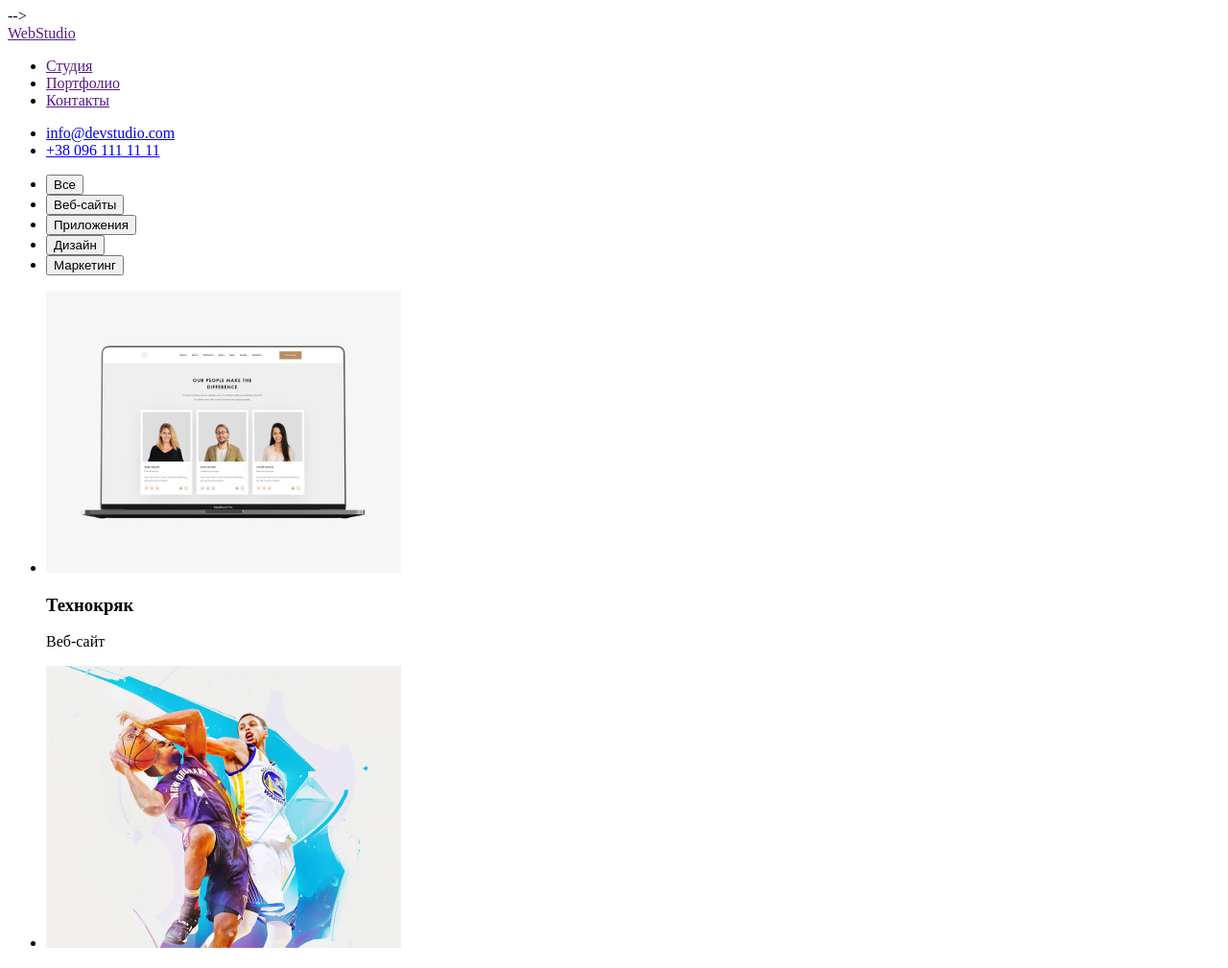
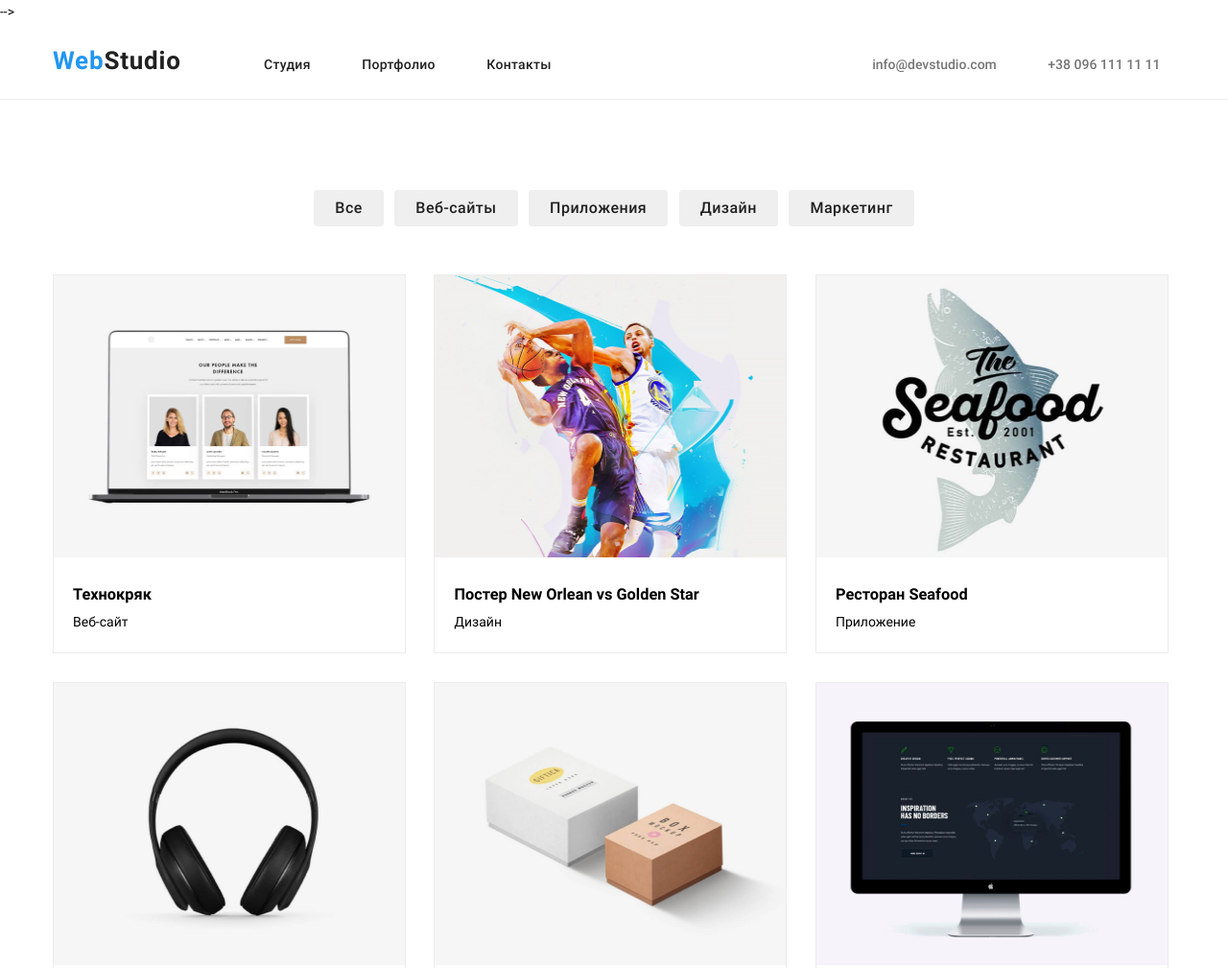
Before and after one commit to AlexHutnick/goit-markup-hw-02, a plain HTML site: page portfolio.html in a window 1280 px wide. Shown: the top 1009 px of the page at 96% size. Drawn offline with Linux system fonts and the light colour scheme.

Commit message:
portfolio page

```diff
--- a/css/styles.css
+++ b/css/styles.css
@@ -37,6 +37,7 @@
 * {
     margin: 0;
     padding: 0;
+    box-sizing: border-box;
 }
 
 :root{
@@ -62,16 +63,31 @@ body {
     font-family: var(--main-font), sans-serif;
     font-size: 14px;
     line-height: 24px;
-    background: #E5E5E5;
+    background: #FFFFFF;
+
 }
+
 header {
-    display: flex;
-    flex-direction: row;
-    justify-content: space-between;
+    border-bottom: 1px solid #ECECEC;
+    margin-bottom: 94px;
+}
+
+.container {
     max-width: 1170px;
     margin: 0 auto;
+
 }
 
+.header-container {
+    padding: 24px 0px;
+}
+.logo-container {
+   margin-right: 83px;
+}
+
+.navigation-container {
+    margin-right: 331px;
+}
 /* common styles */
 .logo {
     text-decoration: none;
@@ -80,9 +96,23 @@ header {
     font-size: 26px;
     line-height: 31px;
     letter-spacing: 0.03em;
-    color: #2196F3;
+    color: #212121;
+}
+.logo-prefix {
+    color: var(--accent-color);
 }
 
+.header-list-item {
+    list-style: none;
+    text-align: center;
+    display: inline-block;
+    margin-right: 50px;
+
+}
+.header-list-item:last-child {
+    margin-right: 0;
+
+}
 .header-link {
     text-decoration: none;
     font-size: 14px;
@@ -90,10 +120,29 @@ header {
     font-weight: 500;
     letter-spacing: 0.02em;
     color: #212121;
+
 }
 
-.header-list li {
+.header-group {
+    display: inline-block;
+}
+
+.header-list {
     list-style: none;
+    text-align: center;
+    display: inline-block;
+}
+
+.header-list-contact:first-child {
+    margin-right: 50px;
+}
+.header-list-contact {
+    display: inline-block;
+}
+
+.top-bar-link:hover,
+.top-bar-link:focus {
+    color: var(--accent-color)
 }
 
 .header-mail, .header-contact {
@@ -103,6 +152,7 @@ header {
     line-height: 16px;
     color: #757575;
     text-decoration: none;
+
 }
 
 .header-mail:hover,
@@ -188,6 +238,7 @@ header {
 .footer {
     background-color: #2F303A;
     font-style: normal;
+    padding: 60px 0;
 }
 
 .adress {
@@ -208,3 +259,71 @@ header {
     letter-spacing: 0.03em;
     color: rgba(255, 255, 255, 0.6);
 }
+
+.main-menu-list {
+    text-align: center;
+    margin: 0 0 50px 0;
+}
+.main-menu-item {
+    display: inline-block;
+    margin-right: 8px;
+}
+.main-menu-item:last-child {
+    margin-right: 0;
+}
+.main-button {
+    font-family: var(--main-font), sans-serif;
+    font-weight: 500;
+    font-size: 16px;
+    line-height: 26px;
+    text-align: center;
+    letter-spacing: 0.03em;
+    cursor: pointer;
+    color: #212121;
+    border: none;
+    padding: 6px 22px;
+    border-radius: 4px;
+}
+.main-button:hover,
+.main-button:focus {
+    background-color: #2196F3;
+    color: #FFFFFF;
+}
+
+.portfolio-menu {
+    list-style: none;
+    padding-bottom: 64px;
+}
+.portfolio-list .portfolio-list-item {
+    display: inline-block;
+    margin-right: 26px;
+    margin-bottom: 30px;
+    padding-bottom: 20px;
+    border: 1px solid #ECECEC;
+    box-sizing: border-box;
+
+}
+.portfolio-list .portfolio-list-item:last-child {
+    margin-right: 0;
+}
+.work-list-title, .work-list-item {
+    padding-left: 20px;
+}
+
+.work-list-title {
+    margin-bottom: 4px;
+}
+.portfolio-list-image {
+    margin-bottom: 20px;
+}
+.footer-list {
+   list-style-type: none;
+}
+
+.footer-logo-postfix {
+    color: #FFFFFF;
+}
+.footer-logo {
+    margin-bottom: 20px;
+    display: block;
+}
--- a/portfolio.css
+++ b/portfolio.css
@@ -1,11 +1,5 @@
-:root {
-    /* fonts */
-    --main-font: "Roboto";
-    --secondary-font: "Raleway";
+/*
 
-    /* colors */
-    --main-light-theme:#F5F4FA;
-}
 body {
     font-family: var(--main-font), sans-serif;
     font-size: 14px;
@@ -112,3 +106,5 @@ header {
     background-color: #2F303A;
     font-style: normal;
 }
+
+ */
--- a/portfolio.html
+++ b/portfolio.html
@@ -15,118 +15,138 @@
     <!-- Fonts end -->
 
     <!-- Custom styles start -->
-    <link rel="stylesheet" href="./styles.portfolio.css">
+    <link rel="stylesheet" href="./css/styles.css">
     <!-- Custom styles end -->
 </head>
 
 <body>
-    <!-- section header -->
     <header class="header">
-        <a class="logo" href="">WebStudio</a>
+        <div class="container header-container">
+            <div class="header-group logo-container ">
+                <a class="logo" href="./index.html"><span class="logo-prefix">Web</span>Studio</a>
+            </div>
+            <div class="header-group navigation-container">
                 <nav class="header-nav">
+                    <div class="header-group">
                         <ul class="header-list">
                             <li class="header-list-item">
-                    <a class="header-link" href="">Студия</a>
+                                <a class="header-link top-bar-link" href="">Студия</a>
                             </li>
                             <li class="header-list-item">
-                    <a class="header-link" href="">Портфолио</a>
+                                <a class="header-link top-bar-link" href="./portfolio.html">Портфолио</a>
                             </li>
                             <li class="header-list-item">
-                    <a class="header-link" href="">Контакты</a>
-                </li>
-            </ul>
-        </nav>
-        <div class="header-group">
-            <ul class="header-list">
-                <li>
-                    <a class="header-mail" href="mailto:info@devstudio.com">info@devstudio.com</a>
-                </li>
-                <li>
-                    <a class="header-contact" href="tel:+380961111111">+38 096 111 11 11</a>
+                                <a class="header-link top-bar-link" href="">Контакты</a>
                             </li>
                         </ul>
                     </div>
+                </nav>
+            </div>
+
+            <div class="header-group">
+                <ul class="header-list">
+                    <li class="header-list-contact">
+                        <a class="header-mail top-bar-link" href="mailto:info@devstudio.com">info@devstudio.com</a>
+                    </li>
+                    <li class="header-list-contact">
+                        <a class="header-contact top-bar-link" href="tel:+380961111111">+38 096 111 11 11</a>
+                    </li>
+                </ul>
+            </div>
+        </div>
+
     </header>
 
     <!-- main content -->
     <main>
         <section class="main">
-            <ul>
-                <li>
+            <ul class="main-menu-list">
+                <li class="main-menu-item">
                     <button type="button" class="main-button">Все</button>
                 </li>
-                <li>
+                <li class="main-menu-item">
                     <button type="button" class="main-button">Веб-сайты</button>
                 </li>
-                <li>
+                <li class="main-menu-item">
                     <button type="button" class="main-button">Приложения</button>
                 </li>
-                <li>
+                <li class="main-menu-item">
                     <button type="button" class="main-button">Дизайн</button>
                 </li>
-                <li>
+                <li class="main-menu-item">
                     <button type="button" class="main-button">Маркетинг</button>
                 </li>
             </ul>
         </section>
 
-        <section>
-            <ul>
-                <li>
-                    <img src="./goit-markup-hw-02/images/portfolio/tehnokrjak.jpg.jpg" alt="веб-сайт" width="370px"
-                        height="294px">
+        <section class="portfolio">
+            <div class="container">
+                <ul class="portfolio-menu">
+                    <div class="portfolio-list">
+                        <li class="portfolio-list-item">
+                            <img class="portfolio-list-image" src="./images/portfolio/tehnokrjak.jpg" alt="веб-сайт"
+                                width="366px" height="294px">
                             <h3 class="work-list-title">Технокряк</h3>
                             <p class="work-list-item">Веб-сайт</p>
                         </li>
-                <li>
-                    <img src="./goit-markup-hw-02/images/portfolio/poster.jpg.jpg" alt="постер баскетболл" width="370px"
-                        height="294px">
+                        <li class="portfolio-list-item">
+                            <img class="portfolio-list-image" src="./images/portfolio/poster.jpg"
+                                alt="постер баскетболл" width="366px" height="294px">
                             <h3 class="work-list-title">Постер New Orlean vs Golden Star</h3>
                             <p class="work-list-item">Дизайн</p>
                         </li>
-                <li>
-                    <img src="./goit-markup-hw-02/images/portfolio/restoran.jpg.jpg" alt="ресторан морепродуктов"
-                        width="370px" height="294px">
+                        <li class="portfolio-list-item">
+                            <img class="portfolio-list-image" src="./images/portfolio/restoran.jpg"
+                                alt="ресторан морепродуктов" width="366px" height="294px">
                             <h3 class="work-list-title">Ресторан Seafood</h3>
                             <p class="work-list-item">Приложение</p>
                         </li>
-                <li>
-                    <img src="./goit-markup-hw-02/images/portfolio/prime.jpg.png" alt="наушники" width="370px"
-                        height="294px">
+                    </div>
+
+                    <div class="portfolio-list">
+                        <li class="portfolio-list-item">
+                            <img class="portfolio-list-image" src="./images/portfolio/prime.jpg" alt="наушники"
+                                width="366px" height="294px">
                             <h3 class="work-list-title">Проект Prime</h3>
                             <p class="work-list-item">Маркетинг</p>
                         </li>
-                <li>
-                    <img src="./goit-markup-hw-02/images/portfolio/boxes.jpg.jpg" alt="коробки" width="370px"
-                        height="294px">
+                        <li class="portfolio-list-item">
+                            <img class="portfolio-list-image" src="./images/portfolio/boxes.jpg" alt="коробки"
+                                width="366px" height="294px">
                             <h3 class="work-list-title">Проект Boxes</h3>
                             <p class="work-list-item">Приложение</p>
                         </li>
-                <li>
-                    <img src="./goit-markup-hw-02/images/portfolio/inspiration.jpg.jpg" alt="монитор" width="370px"
-                        height="294px">
+                        <li class="portfolio-list-item">
+                            <img class="portfolio-list-image" src="./images/portfolio/inspiration.jpg" alt="монитор"
+                                width="366px" height="294px">
                             <h3 class="work-list-title">Inspiration has no Borders</h3>
                             <p class="work-list-item">Веб-сайт</p>
                         </li>
-                <li>
-                    <img src="./goit-markup-hw-02/images/portfolio/izdanie.jpg.jpg" alt="дизайн книг" width="370px"
-                        height="294px">
+                    </div>
+
+                    <div class="portfolio-list">
+                        <li class="portfolio-list-item">
+                            <img class="portfolio-list-image" src="./images/portfolio/izdanie.jpg" alt="дизайн книг"
+                                width="366px" height="294px">
                             <h3 class="work-list-title">Издание Limited Edition</h3>
                             <p class="work-list-item">Дизайн</p>
                         </li>
-                <li>
-                    <img src="./goit-markup-hw-02/images/portfolio/proekt.jpg.jpg" alt="брелок маркетинг" width="370px"
-                        height="294px">
+                        <li class="portfolio-list-item">
+                            <img class="portfolio-list-image" src="./images/portfolio/proekt.jpg" alt="брелок маркетинг"
+                                width="366px" height="294px">
                             <h3 class="work-list-title">Проект LAB</h3>
                             <p class="work-list-item">Маркетинг</p>
                         </li>
-                <li>
-                    <img src="./goit-markup-hw-02/images/portfolio/groving.jpg.jpg" alt="ноутбук" width="370px"
-                        height="294px">
+                        <li class="portfolio-list-item">
+                            <img class="portfolio-list-image" src="./images/portfolio/groving.jpg" alt="ноутбук"
+                                width="366px" height="294px">
                             <h3 class="work-list-title">Growing Business</h3>
                             <p class="work-list-item">Приложение</p>
                         </li>
+                    </div>
+
                 </ul>
+            </div>
 
         </section>
 
@@ -134,9 +154,11 @@
 
     <!-- section footer -->
     <footer class="footer">
+        <div class="container">
             <address>
-            <p class="logo" lang="en">WebStudio</p>
-            <ul class="header-list">
+                <a class="logo footer-logo" href="./index.html"><span class="logo-prefix">Web</span><span
+                        class="footer-logo-postfix">Studio</span></a>
+                <ul class="footer-list">
                     <li>
                         <a class="adress" href="https://goo.gl/maps/RGLY4rCWEob9oJUB7" target="_blank"
                             rel="noopener noreferrer">г. Киев,
@@ -150,6 +172,8 @@
                     </li>
                 </ul>
             </address>
+        </div>
+
     </footer>
 
 
```
Also changed, not shown: index.html (+30 -16 lines), images/portfolio/boxes.jpg (renamed from images/portfolio/boxes.jpg.jpg), images/portfolio/groving.jpg (renamed from images/portfolio/groving.jpg.jpg), images/portfolio/inspiration.jpg (renamed from images/portfolio/inspiration.jpg.jpg), images/portfolio/izdanie.jpg (renamed from images/portfolio/izdanie.jpg.jpg), images/portfolio/poster.jpg (renamed from images/portfolio/poster.jpg.jpg), images/portfolio/prime.jpg (added), images/portfolio/prime.jpg.png (deleted), images/portfolio/proekt.jpg (renamed from images/portfolio/proekt.jpg.jpg), images/portfolio/restoran.jpg (renamed from images/portfolio/restoran.jpg.jpg), images/portfolio/tehnokrjak.jpg (renamed from images/portfolio/tehnokrjak.jpg.jpg). Lines whose indentation alone changed are shown as unchanged.
